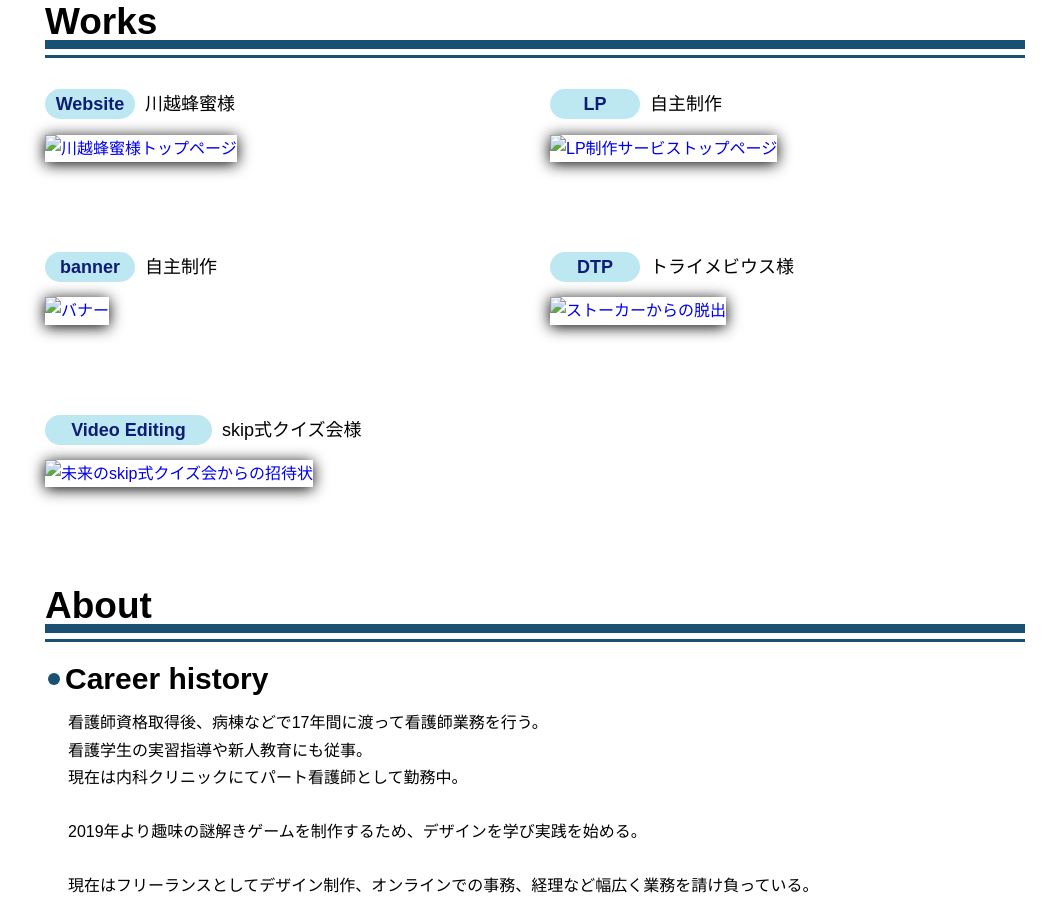
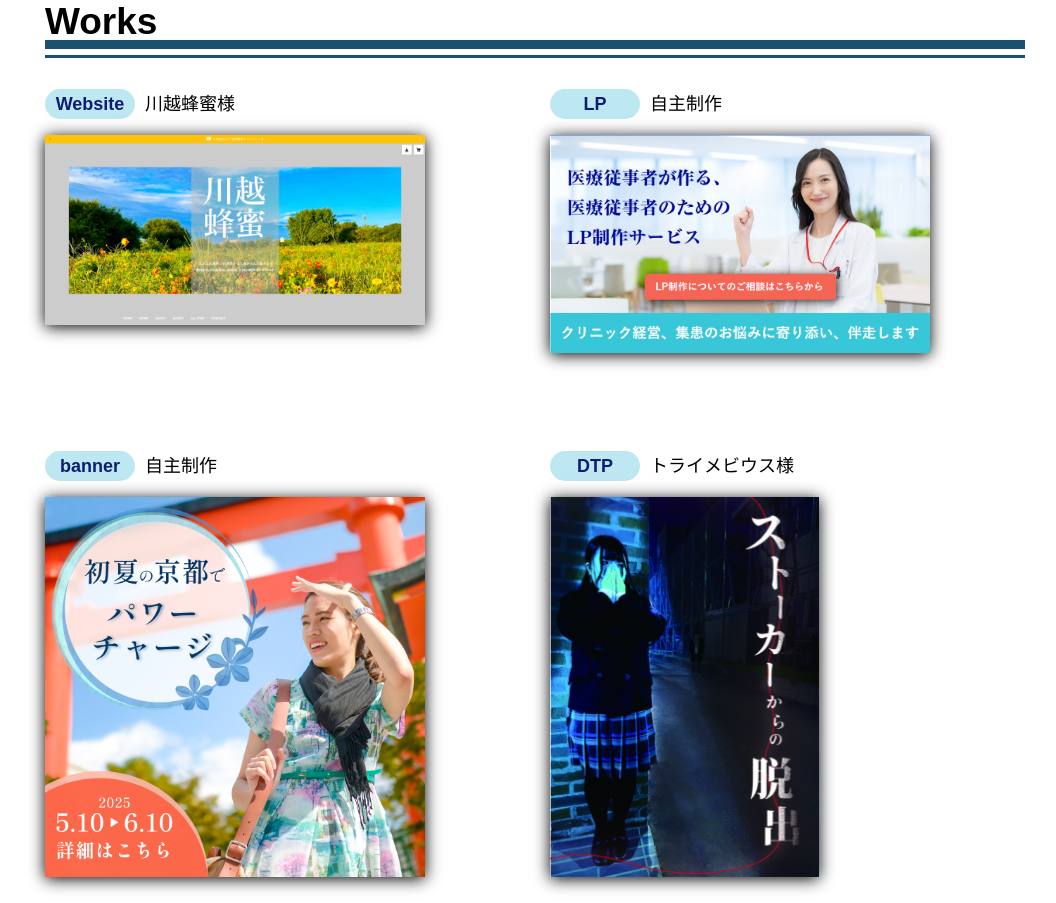
Before and after one commit to marokoroarisas-droid/portfolio-1, a plain HTML site: page index.html in a window 1280 px wide. Shown: the part 719-1622 px from the top of the page, without its empty margins (105-1161 px from the left). Drawn offline with Linux system fonts and the light colour scheme; some packages are replaced by stand-ins of ours; files whose address does not match are found by name.

Commit message:
Update index.html

```diff
--- a/index.html
+++ b/index.html
@@ -56,31 +56,31 @@
                     <div class="works-title">
                     <h5 class="works-heading">Website</h5>
                     <h5 class="client">川越蜂蜜様</h5></div>
-                    <a href="work-1.html"><img src="images/honey_6.png" alt="川越蜂蜜様トップページ" class="img"></a>
+                    <a href="work-1.html"><img src="honey_6.png" alt="川越蜂蜜様トップページ" class="img"></a>
                 </div>
                 <div class="lp-1">
                     <div class="works-title">
                     <h5 class="works-heading">LP</h5>
                     <h5 class="client">自主制作</h5></div>
-                    <a href="work-2.html"><img src="images/LP2.png" alt="LP制作サービストップページ" class="img"></a>
+                    <a href="work-2.html"><img src="LP2.png" alt="LP制作サービストップページ" class="img"></a>
                 </div>
                 <div class="banner-1">
                     <div class="works-title">
                     <h5 class="works-heading">banner</h5>
                     <h5 class="client">自主制作</h5></div>
-                    <a href="work-3.html"><img src="images/trip_banner1.png" alt="バナー" class="img"></a>
+                    <a href="work-3.html"><img src="trip_banner1.png" alt="バナー" class="img"></a>
                 </div>
                 <div class="dtp-1">
                     <div class="works-title">
                     <h5 class="works-heading">DTP</h5>
                     <h5 class="client">トライメビウス様</h5></div>
-                    <a href="work-4.html"><img src="images/dtp_1.png" alt="ストーカーからの脱出" class="img"></a>
+                    <a href="work-4.html"><img src="dtp_1.png" alt="ストーカーからの脱出" class="img"></a>
                 </div>
                 <div class="video-1">
                     <div class="works-title">
                     <h5 class="works-heading-2">Video Editing</h5>
                     <h5 class="client">skip式クイズ会様</h5></div>
-                    <a href="work-5.html"><img src="images/video_1.jpg" alt="未来のskip式クイズ会からの招待状" class="img"></a>
+                    <a href="work-5.html"><img src="video_1.jpg" alt="未来のskip式クイズ会からの招待状" class="img"></a>
                 </div>
             </div><!-- #works grid -->
         </section><!-- /#works -->
```
